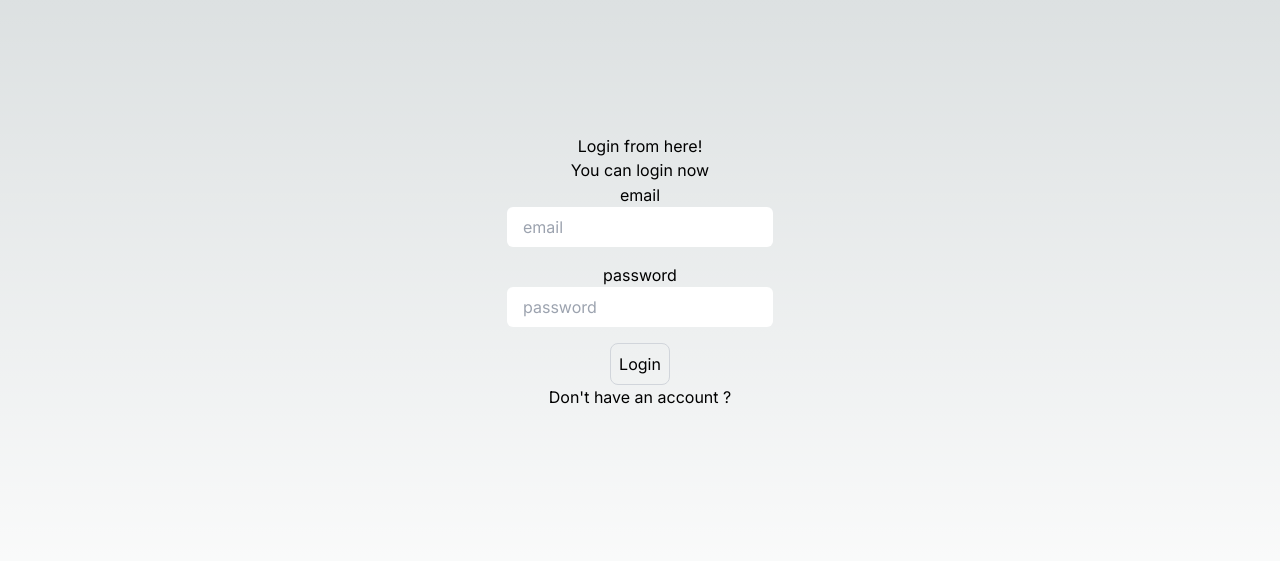
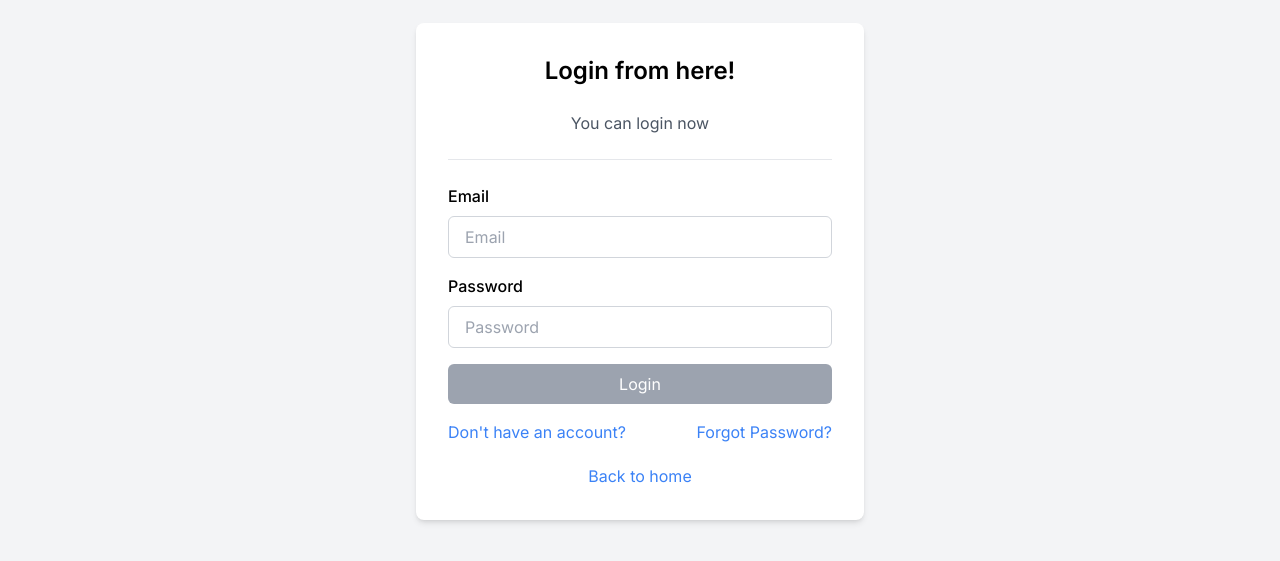
Before and after one commit to krishnasaw8340/NextJs-auth, a Next.js app: page /login in a window 1280 px wide. Shown: the part 129-690 px from the top of the page. Built offline with nearby package versions, Linux system fonts and the light colour scheme.

Commit message:
added-styles

```diff
--- /dev/null
+++ b/src/app/forgot-password/page.tsx
@@ -0,0 +1,42 @@
+"use client";
+import React, { useState } from "react";
+import Link from "next/link";
+
+export default function ForgotPassword() {
+  const [email, setEmail] = useState<string>('');
+
+  const handleSubmitForgotPass = () => {
+
+    // Handle form submission
+  };
+
+
+
+  return (
+    <div className="flex flex-col items-center justify-center min-h-screen bg-gray-100 p-4">
+      <h3 className="text-xl font-semibold mb-4">Reset your password here:</h3>
+      <form
+        className="bg-white p-6 rounded-lg shadow-md w-full max-w-md flex flex-col items-center"
+        onSubmit={handleSubmitForgotPass}
+      >
+        <label htmlFor="email" className="mb-2 font-medium">Enter email</label>
+        <input
+          id="email"
+          type="email"
+          value={email}
+          onChange={(e:any)=>setEmail(e.target.value)}
+          className="mb-4 p-2 border border-gray-300 rounded w-full"
+        />
+        <button
+          type="submit"
+          className="bg-blue-500 text-white py-2 px-4 rounded hover:bg-blue-600"
+        >
+          Reset password
+        </button>
+      </form>
+      <Link href="/" className="mt-4 text-blue-500 hover:underline">
+        Back to home
+      </Link>
+    </div>
+  );
+}
--- a/src/app/globals.css
+++ b/src/app/globals.css
@@ -1,33 +1,3 @@
 @tailwind base;
 @tailwind components;
 @tailwind utilities;
-
-:root {
-  --foreground-rgb: 0, 0, 0;
-  --background-start-rgb: 214, 219, 220;
-  --background-end-rgb: 255, 255, 255;
-}
-
-@media (prefers-color-scheme: dark) {
-  :root {
-    --foreground-rgb: 255, 255, 255;
-    --background-start-rgb: 0, 0, 0;
-    --background-end-rgb: 0, 0, 0;
-  }
-}
-
-body {
-  color: rgb(var(--foreground-rgb));
-  background: linear-gradient(
-      to bottom,
-      transparent,
-      rgb(var(--background-end-rgb))
-    )
-    rgb(var(--background-start-rgb));
-}
-
-@layer utilities {
-  .text-balance {
-    text-wrap: balance;
-  }
-}
--- a/src/app/login/page.tsx
+++ b/src/app/login/page.tsx
@@ -1,80 +1,98 @@
 "use client";
 import Link from "next/link";
-import React, { useState, useEffect }  from "react";
+import React, { useState, useEffect, ChangeEvent } from "react";
 import { useRouter } from "next/navigation";
 import axios from "axios";
 import toast from "react-hot-toast";
 
-
-
-
 export default function LoginPage() {
-    const router = useRouter()
-    const [user, setUser] = React.useState({
+  const router = useRouter();
+  const [user, setUser] = useState({
     email: "",
     password: "",
-    })
-    const [buttonDisable, setButtonDisable] = useState(false);
-    const [loading, setLoading] = useState(false)
+  });
+  const [buttonDisable, setButtonDisable] = useState(true);
+  const [loading, setLoading] = useState(false);
 
   const OnLogin = async () => {
-        try{
-            setLoading(true)
+    try {
+      setLoading(true);
       const response = await axios.post("/api/users/login", user);
-            console.log("Login Successful", response.data)
-            toast.success("Login Success")
-            router.push("/profile")
+      console.log("Login Successful", response.data);
+      toast.success("Login Success");
+      router.push("/profile");
+    } catch (err: any) {
+      console.log("Login Failed", err);
+      toast.error(err.message);
+    } finally {
+      setLoading(false);
+    }
+  };
 
-        }
-        catch(err:any)
-        {
-            console.log("Login Failed", err)
-            toast.error(err.message)
-        }
+  useEffect(() => {
+    setButtonDisable(!(user.email.length > 0 && user.password.length > 0));
+  }, [user]);
 
-    }
+  const handleChange = (e: ChangeEvent<HTMLInputElement>) => {
+    setUser({
+      ...user,
+      [e.target.id]: e.target.value,
+    });
+  };
 
-    useEffect(()=>{
-        if(user.email.length > 0 && user.password.length > 0)
-            {
-                setButtonDisable(false)
-            }
-            else {
-                setButtonDisable(true)
-            }
+  return (
+    <div className="flex flex-col items-center justify-center min-h-screen bg-gray-100 p-4">
+      <div className="w-full max-w-md bg-white p-8 rounded-lg shadow-md">
+        <h1 className="text-2xl font-semibold mb-6 text-center">Login from here!</h1>
+        <span className="mb-6 block text-center text-gray-600">
+          {loading ? "Processing..." : "You can login now"}
+        </span>
+        <hr className="mb-6" />
 
-    },[user])
-    return (
-        <>
-            {/* <h1 className="text-green-400 font-medium rounded text-center">This is Sign UP page: </h1> */}
-            <div className="flex flex-col items-center justify-center min-h-screen py-2">
-                <h1>Login from here!</h1>
-                <span>{loading ? " Processing...": "You can login now"}</span>
-                <hr />
-
-                <label htmlFor="email">email</label>
+        <form onSubmit={(e) => { e.preventDefault(); OnLogin(); }}>
+          <label htmlFor="email" className="block mb-2 font-medium">Email</label>
           <input
             id="email"
             type="email"
             value={user.email}
-                    onChange={(e) => setUser({ ...user, email: e.target.value })}
-                    placeholder="email"
-                    className="px-4 py-2 mb-4 text-black rounded-md focus:outline-none focus:border-orange-300 "
+            onChange={handleChange}
+            placeholder="Email"
+            className="w-full px-4 py-2 mb-4 border border-gray-300 rounded-md focus:outline-none focus:border-orange-300"
           />
 
-                <label htmlFor="passsword">password</label>
+          <label htmlFor="password" className="block mb-2 font-medium">Password</label>
           <input
             id="password"
             type="password"
             value={user.password}
-                    onChange={(e) => setUser({ ...user, password: e.target.value })}
-                    placeholder="password"
-                    className="px-4 py-2 mb-4 text-black rounded-md focus:outline-none focus:border-orange-300 "
+            onChange={handleChange}
+            placeholder="Password"
+            className="w-full px-4 py-2 mb-4 border border-gray-300 rounded-md focus:outline-none focus:border-orange-300"
           />
 
-                <button onClick={OnLogin} className=" p-2 border border-gray-300 rounded-lg focus:outline-none focus:border-green-300">Login</button>
-                <Link href="/signup">Don't have an account ?</Link>
+          <button
+            type="submit"
+            className={`w-full py-2 px-4 mb-4 text-white rounded-md focus:outline-none ${buttonDisable ? "bg-gray-400 cursor-not-allowed" : "bg-blue-500 hover:bg-blue-600"}`}
+            disabled={buttonDisable}
+          >
+            {loading ? "Logging in..." : "Login"}
+          </button>
+        </form>
+
+        <div className="flex justify-between">
+          <Link href="/signup" className="text-blue-500 hover:underline">
+            Don't have an account?
+          </Link>
+          <Link href="/forgot-password" className="text-blue-500 hover:underline">
+            Forgot Password?
+          </Link>
         </div>
-        </>
-    )
+        <div className="mt-5 text-center">
+          <Link href="/" className="text-blue-500 hover:underline">
+            Back to home
+          </Link>
+        </div>
+      </div>
+    </div>
+  );
 }
--- a/src/app/page.tsx
+++ b/src/app/page.tsx
@@ -1,9 +1,16 @@
-import Image from "next/image";
+import Link from "next/link";
 
 export default function Home() {
   return (
     <main className="flex min-h-screen flex-col items-center justify-between p-24">
       <h1>Authentication Project Using mailtrap.io</h1>
+      <div className="m-5 ">
+        Want to create account?
+        <Link href="/signup" className="font-medium bg-orange-600 py-1 px-1 text-white rounded-lg pl-4 m-5">Create</Link>
+        {/* <hr/> */}
+
+        <Link href="/login" className="font-medium bg-yellow-600 px-1 py-1 text-white rounded-md m5 pl-3">Login</Link>
+      </div>
     </main>
   );
 }
--- a/src/app/signup/page.tsx
+++ b/src/app/signup/page.tsx
@@ -86,6 +86,9 @@ export default function SignUp() {
 
                 <button onClick={onSignUp} className=" mb-3 p-2 border border-gray-300 rounded-lg focus:outline-none focus:border-green-300">{buttonDisable ? "No signup" : "Signup" }</button>
                 <Link href="/login">Already have an account?</Link>
+                <span className="mt-5">
+                    <Link href="/">Back to home</Link>
+                </span>
             </div>
         </>
     )
```
Lines whose indentation alone changed are shown as unchanged.
